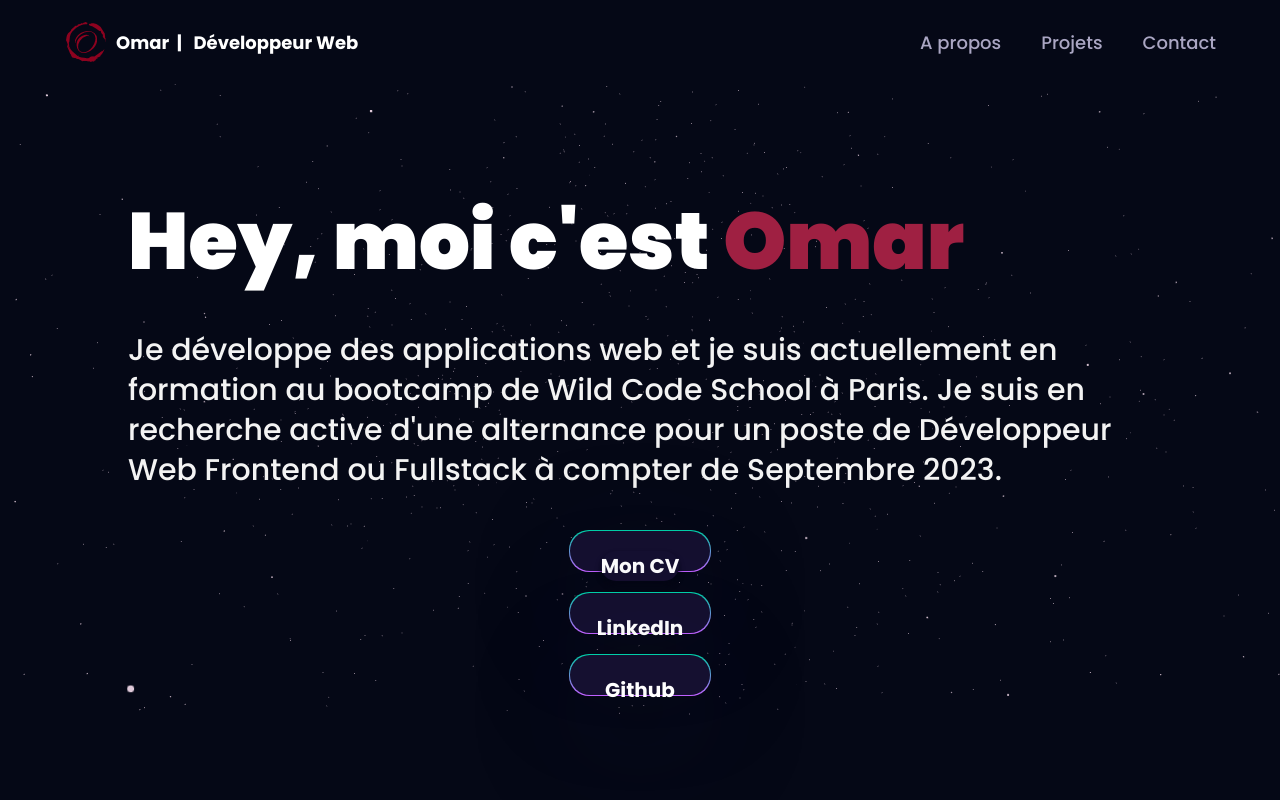
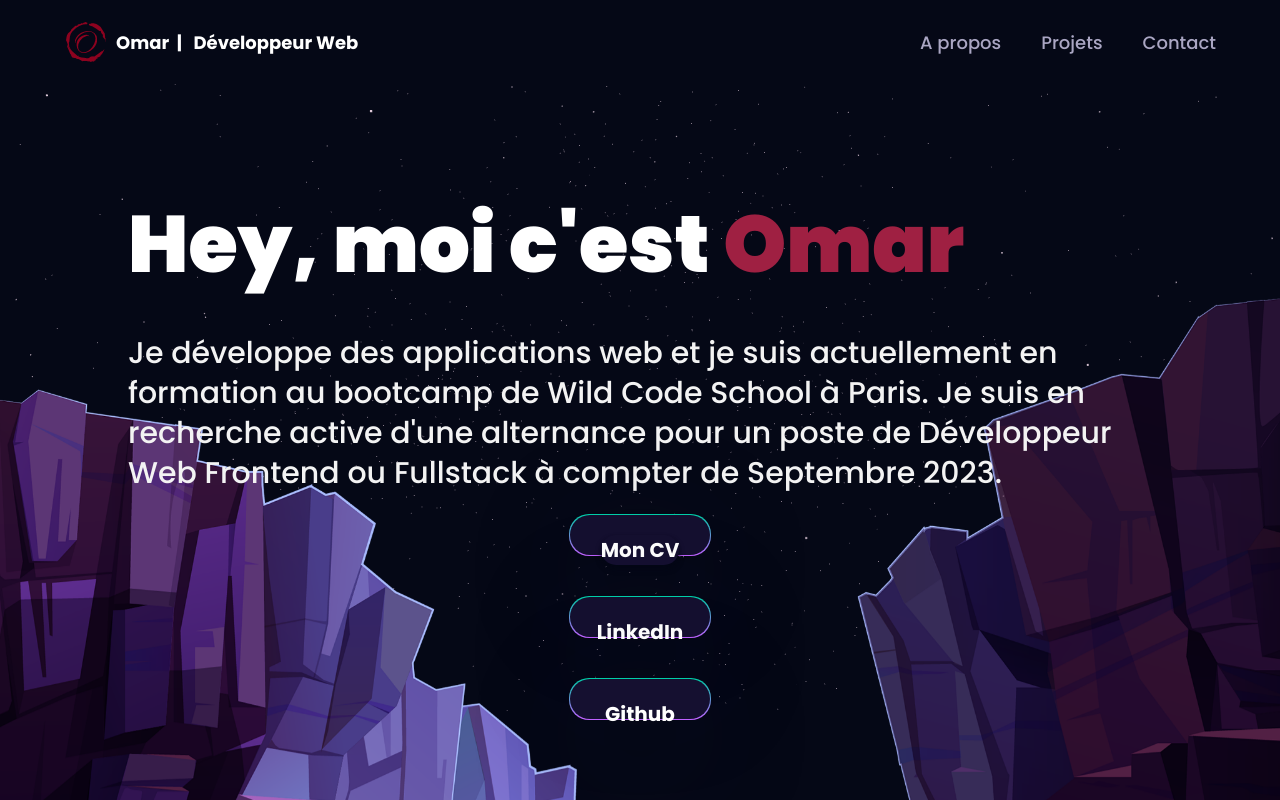
Before and after one commit to Omcci/3DPortfolio, a React (Vite) app: page / in a window 1280 px wide. Shown: the top 800 px of the page. Built offline with nearby package versions, Linux system fonts and the light colour scheme.

Commit message:
introducing mountain bg

```diff
--- a/src/assets/index.js
+++ b/src/assets/index.js
@@ -45,6 +45,7 @@ import cv from "./CVOmarMelloulchi.png"
 import WFCmp4 from "./WFC.mp4"
 import Mariomp4 from "./mvid.mp4"
 import pfoliomp4 from "./Pfolio.mp4"
+import mountain from "./mountains-front.png"
 
 export {
   logoo,
@@ -89,5 +90,6 @@ export {
   cv,
   WFCmp4,
   Mariomp4,
-  pfoliomp4
+  pfoliomp4,
+  mountain
 };
--- a/src/components/Hero.jsx
+++ b/src/components/Hero.jsx
@@ -4,6 +4,7 @@ import { fadeIn, slideIn } from "../utils/motion";
 import lkdn from "../assets/lkdn.png";
 import { Link } from "react-router-dom";
 import { useEffect } from "react";
+import mountain from "../assets/mountains-front.png"
 // import { ComputersCanvas } from "./canvas";
 
 const Hero = () => {
@@ -33,9 +34,9 @@ const Hero = () => {
 
 
   return (
-    <section className="relative flex flex-col justify-center items-center w-full h-screen mx-auto">
+    <section className="md:relative flex flex-col justify-center items-center w-full h-screen mx-auto sm:top-10">
       <div
-        className={`${styles.paddingX} mt-10 inset-0 top-[120px] max-w-7xl mx-auto flex flex-row items-start gap-5`}
+        className={`${styles.paddingX} mt-10 inset-0 top-[120px] max-w-7xl mx-auto flex flex-row items-start gap-5 md:relative `}
       >
         {/* <div className="flex flex-col justify-center items-center mt-5 ">
           <div className="w-5 h-5 rounded-full bg-[#9F2042]" />
@@ -56,12 +57,12 @@ const Hero = () => {
             <div className=""></div>
           </div>
         </div> */}
-        <div className={`${styles.paddingX} mt-10 inset-0 top-[120px] max-w-7xl mx-auto flex flex-row items-start gap-5`}>
+        <div className={`${styles.paddingX} relative mt-10 inset-0 top-[120px] max-w-7xl mx-auto flex flex-row items-start gap-5 `}>
         {/* <div className="w-5 h-5 rounded-full bg-[#9F2042] parallax" data-speed="0.3" />
         <div className="w-1 sm:h-80 h-40 red-gradient parallax" data-speed="0.5" /> */}
 
-        <div>
-          <h1 className={`${styles.heroHeadText} text-white parallax mb-10`} data-speed="0.2">
+        <div className="">
+          <h1 className={`${styles.heroHeadText} text-white parallax mb-10 `} data-speed="0.2">
             Hey, moi c'est <span className="text-[#9F2042]">Omar</span>
           </h1>
           <p className={`${styles.heroSubText} mt-2 text-white-100 parallax`} data-speed="0.4">
@@ -73,9 +74,13 @@ const Hero = () => {
         </div>
       </div>
       </div>
+
+      <div className="xl:absolute xl:bottom-20 relative bottom[-200px]">
+
+
       <motion.div
         variants={slideIn("right", "tween", 0.2, 1)}
-        className="green-pink-gradient p-[1px] rounded-[20px] shadow-card parallax"
+        className="green-pink-gradient p-[1px] rounded-[20px] shadow-card parallax m-10"
         data-speed="0.6"
       >
         <div
@@ -84,10 +89,10 @@ const Hero = () => {
             scale: 1,
             speed: 450,
           }}
-          className="bg-tertiary rounded-[20px] py-5 h-[40px] w-[140px] flex justify-evenly items-center flex-col "
+          className="bg-tertiary rounded-[20px] py-5 h-[40px] w-[140px] flex justify-evenly items-center flex-col  "
 
         >
-          <h3 className="text-white text-[20px] font-bold text-center" >
+          <h3 className="text-white text-[20px] font-bold text-center " >
             <Link to="/dashboard">
               <button
                 type="submit"
@@ -98,8 +103,9 @@ const Hero = () => {
             </Link>
           </h3>
         </div>
-      </motion.div>
-      <div className="green-pink-gradient mt-5 p-[1px] rounded-[20px] shadow-card parallax" data-speed="0.6">
+        </motion.div>
+
+      <div className="green-pink-gradient  p-[1px] rounded-[20px] shadow-card parallax m-10" data-speed="0.6">
         <div className="bg-tertiary  rounded-[20px] py-5 h-[40px] w-[140px] flex justify-evenly items-center flex-col">
           <h3 className="text-white text-[20px] font-bold text-center">
             <a
@@ -113,7 +119,7 @@ const Hero = () => {
           </h3>
         </div>
       </div>
-      <div className="green-pink-gradient mt-5 p-[1px] rounded-[20px] shadow-card parallax" data-speed="0.6">
+      <div className="green-pink-gradient p-[1px] rounded-[20px] shadow-card parallax m-10" data-speed="0.6">
         <div className="bg-tertiary  rounded-[20px] py-5 h-[40px] w-[140px] flex justify-evenly items-center flex-col">
           <h3 className="text-white text-[20px] font-bold text-center">
             <a
@@ -126,6 +132,12 @@ const Hero = () => {
             </a>
           </h3>
         </div>
+
+      </div>
+      </div>
+
+      <div className="">
+          <img src={mountain} alt="mountain" />
       </div>
       {/* <ComputersCanvas /> */}
       {/* <div className="absolute xs:bottom-10 bottom-32 w-full flex justify-center items-center">
```
Also changed, not shown: src/assets/mountains-front.png (added).
